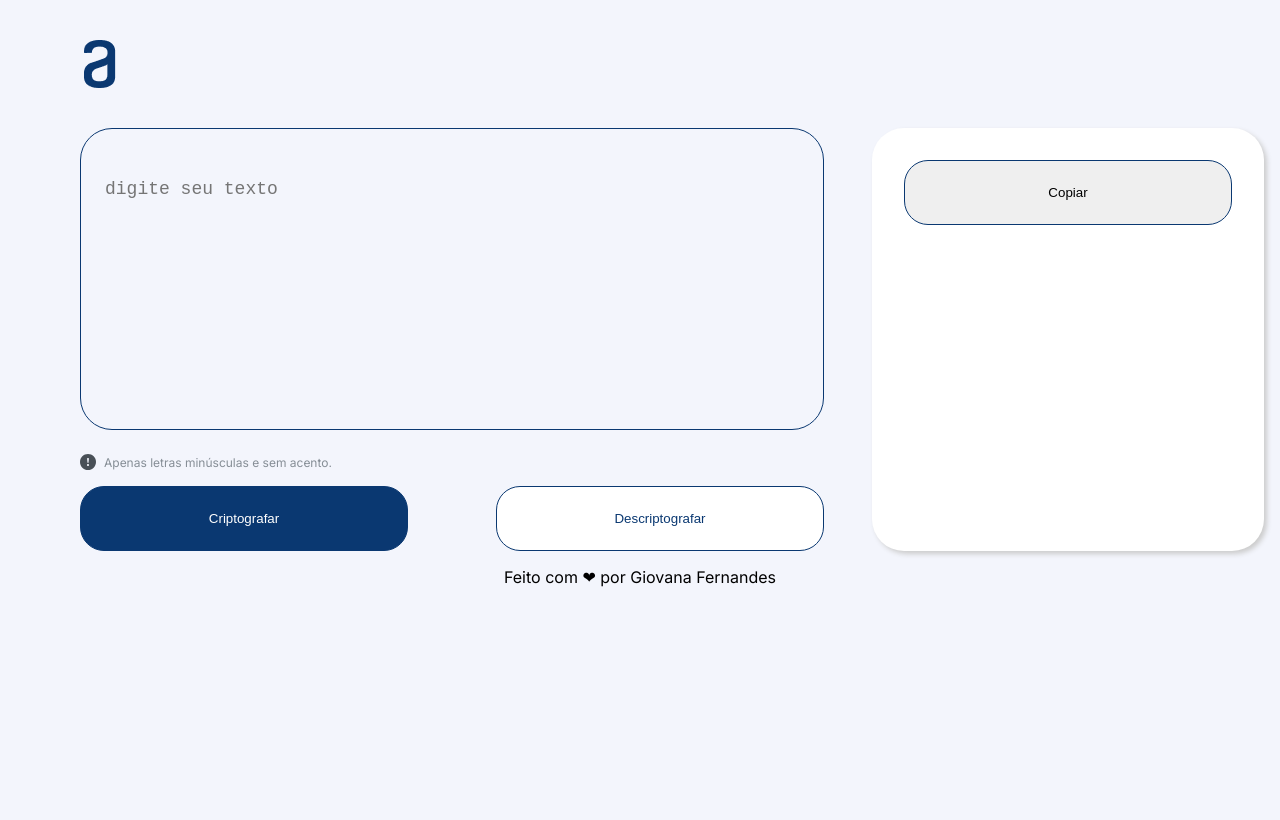
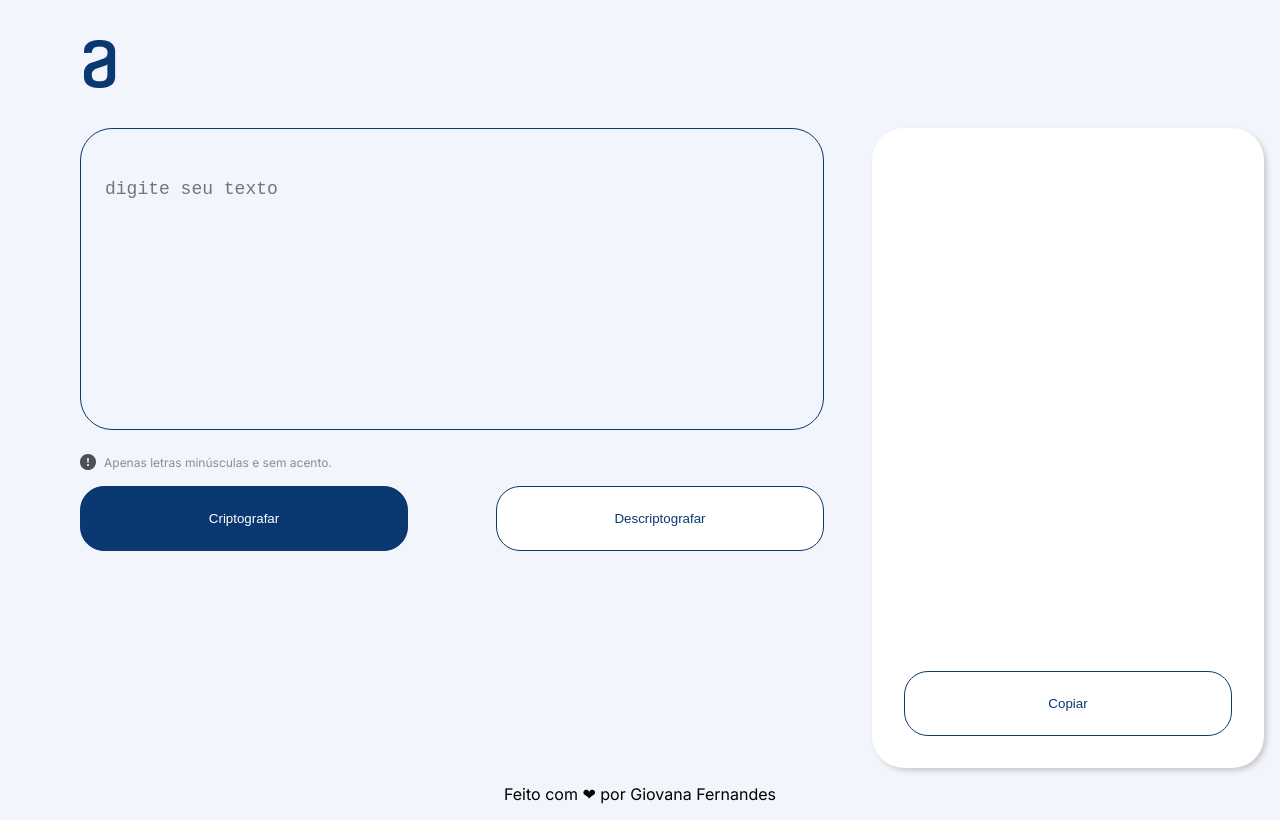
Before and after one commit to GiovanaJensen/encriptador, a plain HTML site: page index.html in a window 1280 px wide. Both pictures are taken after a click on the button "Criptografar". Drawn offline with Linux system fonts and the light colour scheme.

Commit message:
button copiar style

```diff
--- a/main.js
+++ b/main.js
@@ -70,14 +70,11 @@ function opcao(funcao,texto){
 
 function mostrarNaTela(texto){
    const copiarBotao = document.querySelector("button#copiar");
-   copiarBotao.style = "display: block;";
-
-   const sectionTag = document.querySelector("section#mensagens");
-   sectionTag.style = "display: flex; flex-direction: column; align-items: space-between;"
+   copiarBotao.style = "display: block;align-self: flex-end;";
 
    const sectionDivTag = document.querySelector("section#mensagens div");
    sectionDivTag.innerText = texto;
-   sectionDivTag.style = "text-align: left;";
+   sectionDivTag.style = "text-align: left; flex-grow: 1;";
 }
 
 const criptografarBotao = document.querySelector("button#criptografar");
--- a/style.css
+++ b/style.css
@@ -76,17 +76,20 @@ main div#buttons button:first-child:hover{
     transition: all .45s ease;
 }
 
-main div#buttons button:last-child{
+main div#buttons button:last-child, main section#mensagens #copiar{
     background-color: #fff;
     color: #0A3871;
 }
 
-main div#buttons button:last-child:hover{
+main div#buttons button:last-child:hover, main section#mensagens #copiar:hover{
     background-color: #EFF1FA;
     transition: all .45s ease;
 }
 
 main section#mensagens{
+    display: flex;
+    flex-direction: column;
+    min-height: 80vh;
     background-color: #fff;
     border-radius: 2rem;
     box-shadow: 3px 3px 5px #ccc;
```
